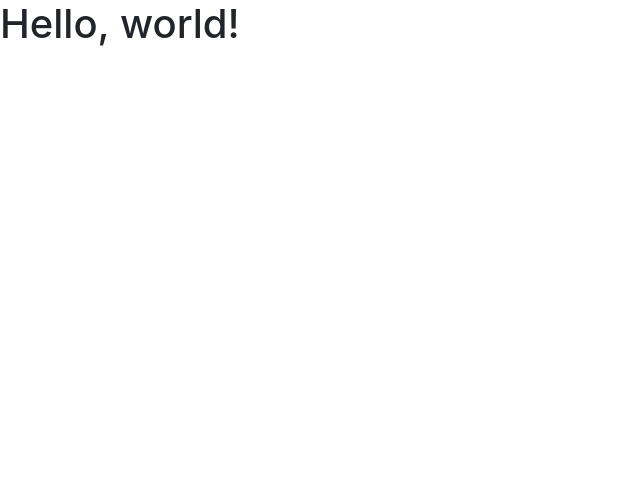
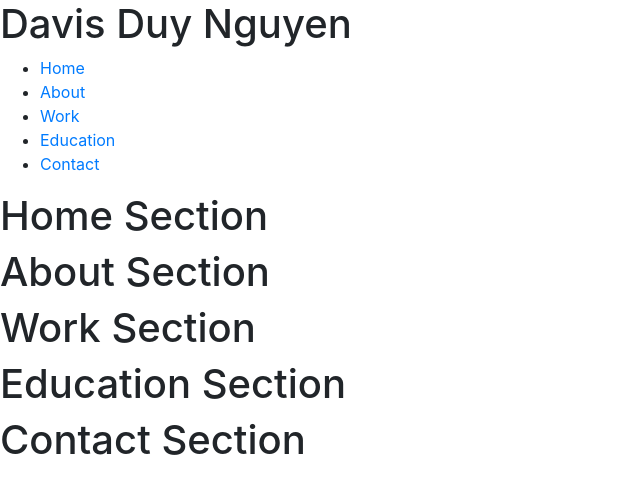
Before and after one commit to ddnguyen89/ddnguyen89_2018, a plain HTML site: page index.html in a window 1280 px wide. Shown: the whole page, without its empty margins (0-640 px from the left). Drawn offline with nearby package versions, Linux system fonts and the light colour scheme.

Commit message:
Update index.html

```diff
--- a/index.html
+++ b/index.html
@@ -1,22 +1,85 @@
 <!doctype html>
 <html lang="en">
+
 <head>
 	<!-- Required meta tags -->
 	<meta charset="utf-8">
 	<meta name="viewport" content="width=device-width, initial-scale=1, shrink-to-fit=no">
 
 	<!-- Bootstrap CSS -->
-    <link rel="stylesheet" href="https://stackpath.bootstrapcdn.com/bootstrap/4.4.1/css/bootstrap.min.css" integrity="sha384-Vkoo8x4CGsO3+Hhxv8T/Q5PaXtkKtu6ug5TOeNV6gBiFeWPGFN9MuhOf23Q9Ifjh" crossorigin="anonymous">
+	<link rel="stylesheet" href="https://stackpath.bootstrapcdn.com/bootstrap/4.4.1/css/bootstrap.min.css"
+		integrity="sha384-Vkoo8x4CGsO3+Hhxv8T/Q5PaXtkKtu6ug5TOeNV6gBiFeWPGFN9MuhOf23Q9Ifjh" crossorigin="anonymous">
 
-    <title>Hello, world!</title>
+	<title>Davis Duy Nguyen</title>
 </head>
+
 <body>
-    <h1>Hello, world!</h1>
+	<aside>
+		<h1>Davis Duy Nguyen</h1>
+		<nav>
+			<ul>
+				<li><a href="#" data-nav-section="home">Home</a></li>
+				<li><a href="#" data-nav-section="about">About</a></li>
+				<li><a href="#" data-nav-section="work">Work</a></li>
+				<li><a href="#" data-nav-section="education">Education</a></li>
+				<li><a href="#" data-nav-section="contact">Contact</a></li>
+			</ul>
+		</nav>
+	</aside>
+
+	<!--HOME-->
+	<section data-section="home">
+		<h1>Home Section</h1>
+	</section>
+
+	<!--ABOUT-->
+	<section data-section="about">
+		<h1>About Section</h1>
+	</section>
+
+	<!--WORK-->
+	<section data-section="work">
+		<h1>Work Section</h1>
+	</section>
+
+	<!--EDUCATION-->
+	<section data-section="education">
+		<h1>Education Section</h1>
+	</section>
+
+	<!--CONTACT-->
+	<section data-section="contact">
+		<h1>Contact Section</h1>
+	</section>
 
 	<!-- Optional JavaScript -->
 	<!-- jQuery first, then Popper.js, then Bootstrap JS -->
-    <script src="https://code.jquery.com/jquery-3.4.1.slim.min.js" integrity="sha384-J6qa4849blE2+poT4WnyKhv5vZF5SrPo0iEjwBvKU7imGFAV0wwj1yYfoRSJoZ+n" crossorigin="anonymous"></script>
-    <script src="https://cdn.jsdelivr.net/npm/popper.js@1.16.0/dist/umd/popper.min.js" integrity="sha384-Q6E9RHvbIyZFJoft+2mJbHaEWldlvI9IOYy5n3zV9zzTtmI3UksdQRVvoxMfooAo" crossorigin="anonymous"></script>
-    <script src="https://stackpath.bootstrapcdn.com/bootstrap/4.4.1/js/bootstrap.min.js" integrity="sha384-wfSDF2E50Y2D1uUdj0O3uMBJnjuUD4Ih7YwaYd1iqfktj0Uod8GCExl3Og8ifwB6" crossorigin="anonymous"></script>
+	<script src="https://code.jquery.com/jquery-3.4.1.slim.min.js"
+		integrity="sha384-J6qa4849blE2+poT4WnyKhv5vZF5SrPo0iEjwBvKU7imGFAV0wwj1yYfoRSJoZ+n"
+		crossorigin="anonymous"></script>
+	<script src="https://cdn.jsdelivr.net/npm/popper.js@1.16.0/dist/umd/popper.min.js"
+		integrity="sha384-Q6E9RHvbIyZFJoft+2mJbHaEWldlvI9IOYy5n3zV9zzTtmI3UksdQRVvoxMfooAo"
+		crossorigin="anonymous"></script>
+	<script src="https://stackpath.bootstrapcdn.com/bootstrap/4.4.1/js/bootstrap.min.js"
+		integrity="sha384-wfSDF2E50Y2D1uUdj0O3uMBJnjuUD4Ih7YwaYd1iqfktj0Uod8GCExl3Og8ifwB6"
+		crossorigin="anonymous"></script>
 </body>
+
 </html>
+
+
+
+<!DOCTYPE HTML>
+<html>
+
+<head>
+
+</head>
+
+<body>
+
+
+
+</body>
+
+</html>
```
Lines whose indentation alone changed are shown as unchanged.
